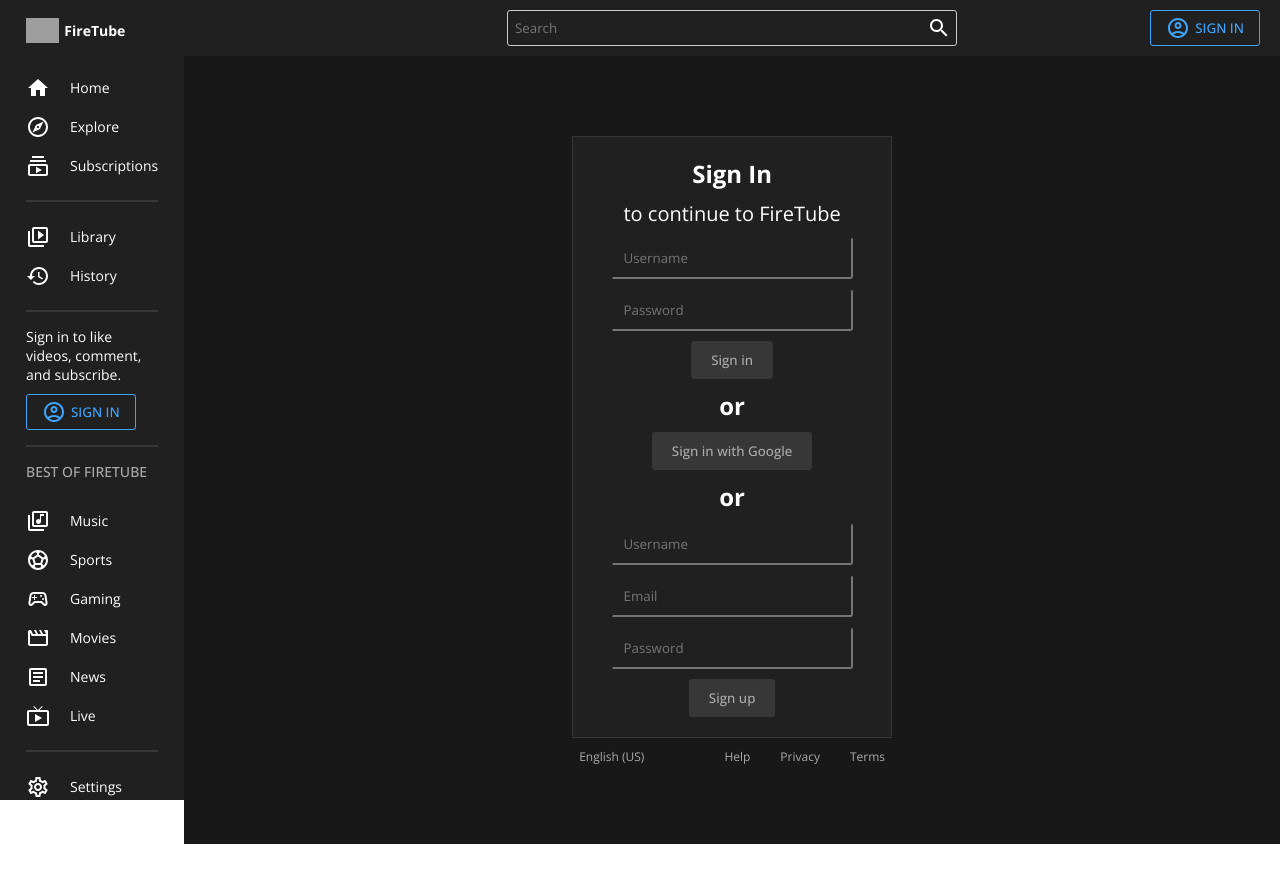
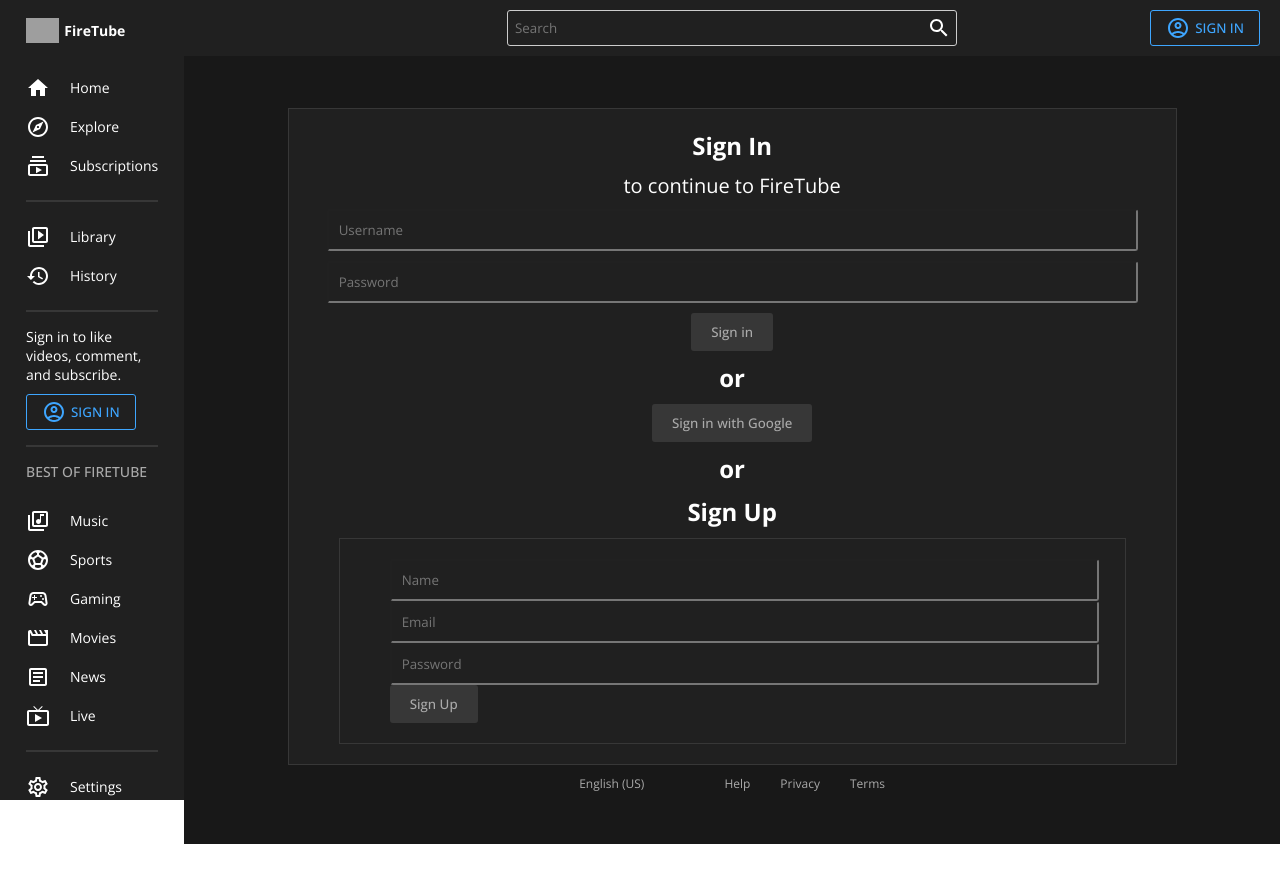
Before and after one commit to josefnaranjo/firetube-video-client, a React (Create React App) app: page /signin in a window 1280 px wide. Shown: the top 882 px of the page. Built offline with nearby package versions, Linux system fonts and the light colour scheme; grey boxes are pictures that could not be loaded.

Commit message:
v1.6 - Added SignUp component (and functionality)

```diff
--- a/package.json
+++ b/package.json
@@ -18,7 +18,7 @@
     "react-dom": "^18.2.0",
     "react-redux": "^9.1.0",
     "react-router-dom": "^6.22.2",
-    "react-scripts": "5.0.1",
+    "react-scripts": "^5.0.1",
     "redux-persist": "^6.0.0",
     "styled-components": "^6.1.8",
     "timeago.js": "^4.0.2",
--- /dev/null
+++ b/src/pages/SignUp.jsx
@@ -0,0 +1,102 @@
+import React, { useState } from "react";
+import axios from "axios";
+import styled from 'styled-components';
+import { useNavigate }  from 'react-router-dom';
+
+const Input = styled.input`
+  width: 100%;
+  borden: 1px solid ${({ theme }) => theme.soft};
+  border-radius: 3px;
+  padding: 10px;
+  background-color: transparent;
+`;
+
+const Container = styled.div`
+  display: flex;
+  flex-direction: column;
+  align-items: center;
+  justify-content: center;
+  color: ${({ theme }) => theme.text};
+`;
+
+const Wrapper = styled.div`
+  display: flex;
+  flex-direction: column;
+  align-items: center;
+  background-color: ${({ theme }) => theme.bgLighter};
+  border: 1px solid ${({ theme }) => theme.soft};
+  padding: 20px 50px;
+  gap: 10px;
+`;
+
+const Button = styled.button`
+  background-color: ${({ theme }) => theme.soft};
+  color: ${({ theme }) => theme.textSoft};
+  border-radius: 3px;
+  border: none;
+  padding: 10px 20px;
+  font-weight: 500;
+  cursor: pointer;
+  transition: all .2s ease-in-out;
+`;
+
+const Signup = () => {
+    const navigate = useNavigate();
+
+    const [formData, setFormData] = useState({
+        name: "",
+        email: "",
+        password: "",
+    });
+
+    const handleChange = (e) => {
+        setFormData({ ...formData, [e.target.name]: e.target.value });
+    };
+
+    const handleSubmit = async (e) => {
+        e.preventDefault();
+        try {
+            await axios.post("/auth/signup", formData);
+            // Handle successful sign-up (e.g., redirect user to login page)
+            navigate("/");
+        } catch (error) {
+        // Handle sign-up error (e.g., display error message to user)
+        }
+    };
+
+  return (
+    <Container>
+        <Wrapper>
+            <form onSubmit={handleSubmit}>
+                <Input
+                    type="text"
+                    name="name"
+                    value={formData.name}
+                    onChange={handleChange}
+                    placeholder="Name"
+                    required
+                />
+                <Input
+                    type="email"
+                    name="email"
+                    value={formData.email}
+                    onChange={handleChange}
+                    placeholder="Email"
+                    required
+                />
+                <Input
+                    type="password"
+                    name="password"
+                    value={formData.password}
+                    onChange={handleChange}
+                    placeholder="Password"
+                    required
+                />
+                <Button type="submit">Sign Up</Button>
+            </form>
+        </Wrapper>
+    </Container>
+  );
+};
+
+export default Signup;
--- a/src/pages/Signin.jsx
+++ b/src/pages/Signin.jsx
@@ -5,6 +5,7 @@
 import { loginFailure, loginStart, loginSuccess } from '../redux/userSlice';
 import { auth, provider } from '../firebase';
 import { signInWithPopup } from 'firebase/auth';
+import Signup from './SignUp';
 
 const Container = styled.div`
   display: flex;
@@ -114,10 +115,8 @@
         <Title>or</Title>
         <Button onClick={signInWithGoogle}>Sign in with Google</Button>
         <Title>or</Title>
-        <Input placeholder='Username' onChange={(user) => setName(user.target.value)} />
-        <Input placeholder='Email' onChange={(email) => setEmail(email.target.value)} />
-        <Input type="password" placeholder='Password' onChange={(pass) => setPassword(pass.target.value)} />
-        <Button>Sign  up</Button>
+        <Title>Sign Up</Title>
+        <Signup />
       </Wrapper>
       <Info>
         English (US)
--- a/src/pages/Video.jsx
+++ b/src/pages/Video.jsx
@@ -6,9 +6,10 @@
 import AddTaskOutlinedIcon from "@mui/icons-material/AddTaskOutlined";
 import ThumbDownIcon from "@mui/icons-material/ThumbDown";
 import ThumbUpIcon from "@mui/icons-material/ThumbUp";
+import DeleteForeverIcon from '@mui/icons-material/DeleteForever';
 import Comments from "../components/Comments";
 import { useDispatch, useSelector } from "react-redux";
-import { useLocation } from "react-router-dom";
+import { useLocation, useNavigate } from "react-router-dom";
 import axios from "axios";
 import { dislike, fetchSuccess, like } from "../redux/videoSlice";
 import { format } from "timeago.js";
@@ -119,6 +120,7 @@
   const { currentUser } = useSelector((state) => state.user);
   const { currentVideo } = useSelector((state) => state.video);
   const dispatch = useDispatch();
+  const navigate = useNavigate();
 
   const path = useLocation().pathname.split("/")[2];
 
@@ -137,6 +139,16 @@
     };
     fetchData();
   }, [path, dispatch]);
+
+  // Function to handle video deletion
+  // const handleDelete = async () => {
+  //   try {
+  //     await axios.delete(`/videos/${currentVideo._id}`);
+  //     navigate("/");
+  //   } catch (error) {
+  //     console.error("Error deleting video:", error);
+  //   }
+  // };
 
   const handleLike = async () => {
     await axios.put(`/users/like/${currentVideo._id}`);
@@ -190,6 +202,12 @@
             <Button>
               <AddTaskOutlinedIcon /> Save
             </Button>
+            {/* Delete button */}
+            {/*{currentUser?._id === currentVideo.userId && ( // Show delete button only for the owner of the video
+              <Button onClick={handleDelete}> <DeleteForeverIcon />
+                Delete
+              </Button>
+            )}*/}
           </Buttons>
         </Details>
         <Hr />
--- a/src/redux/userSlice.js
+++ b/src/redux/userSlice.js
@@ -40,7 +40,6 @@
 })
 
 // The value we returned from reduceReducers is the combined reducer function that Redux will call when an action is dispatched.
-
 export  const {loginStart, loginSuccess, loginFailure, logout, subscription}= userSlice.actions
 
 export default userSlice.reducer
```
Also changed, not shown: src/redux/videoSlice.js (line endings or trailing spaces), 1 other file (tests, documents, lock files or other folders).
